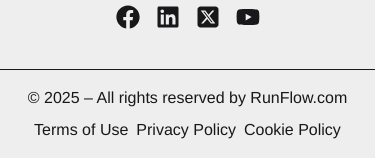
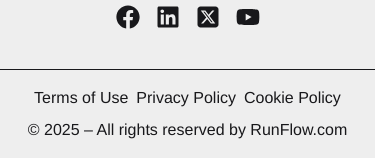
Before and after one commit to yeasin-islam/Runners.bd, a React (Vite) app: page /login in a window 390 px wide. Shown: the part 1423-1581 px from the top of the page. Built offline with nearby package versions, Linux system fonts and the light colour scheme; no server answers; a web font is replaced by a local one.

Commit message:
add some style in this section

```diff
--- a/src/components/CountdownTimer.jsx
+++ b/src/components/CountdownTimer.jsx
@@ -21,7 +21,7 @@ const CountdownTimer = ({ marathonStart }) => {
         initialRemainingTime={duration}
         colors={["#004777", "#F7B801", "#A30000", "#A30000"]}
         colorsTime={[duration, duration * 0.6, duration * 0.3, 0]}
-        size={120}
+        size={110}
         trailColor="#eee"
       >
         {({ remainingTime }) => {
@@ -35,7 +35,7 @@ const CountdownTimer = ({ marathonStart }) => {
         duration={86400}
         initialRemainingTime={duration % (60 * 60 * 24)}
         colors={["#004777"]}
-        size={120}
+        size={110}
         trailColor="#eee"
       >
         {({ remainingTime }) => {
@@ -49,7 +49,7 @@ const CountdownTimer = ({ marathonStart }) => {
         duration={3600}
         initialRemainingTime={duration % 3600}
         colors={["#F7B801"]}
-        size={120}
+        size={110}
         trailColor="#eee"
       >
         {({ remainingTime }) => {
--- a/src/components/Footer.jsx
+++ b/src/components/Footer.jsx
@@ -94,11 +94,11 @@ const Footer = () => {
                     </div>
                 </footer>
                 <hr className="container mx-auto" />
-                <div className="items-center py-4 space-y-2 text-center lg:justify-between lg:flex">
+                <div className="py-4 text-center flex flex-col-reverse items-center space-y-2 space-y-reverse lg:flex-row lg:justify-between lg:space-y-0">
                     <p className=" text-md">
                         © {new Date().getFullYear()} – All rights reserved by RunFlow.com
                     </p>
-                    <ul className="flex justify-center gap-2 sm:text-left">
+                    <ul className="flex justify-center gap-2">
                         <li><a className="link link-hover">Terms of Use</a></li>
                         <li><a className="link link-hover">Privacy Policy</a></li>
                         <li><a className="link link-hover">Cookie Policy</a></li>
--- a/src/pages/MarathonRegistration.jsx
+++ b/src/pages/MarathonRegistration.jsx
@@ -77,8 +77,8 @@ const MarathonRegistration = () => {
                     Apply Marathon | RunFlow
                 </title>
             </Helmet>
-            <div className="flex flex-col items-center justify-center pb-10 shadow-lg rounded-xl bg-base-300">
-                <p className="m-8  text-center ">
+            <div className="flex flex-col items-center justify-center pb-10 shadow-lg rounded-xl bg-base-300 border border-primary">
+                <p className="m-12 text-center ">
                     <h3 className='mb-2 text-3xl font-bold md:text-4xl lg:text-5xl underline'>Registration for:</h3>
                     <p className='text-primary pt-2 text-3xl font-bold md:text-4xl '>{marathon.title}</p>
                     <p className=''>
```
